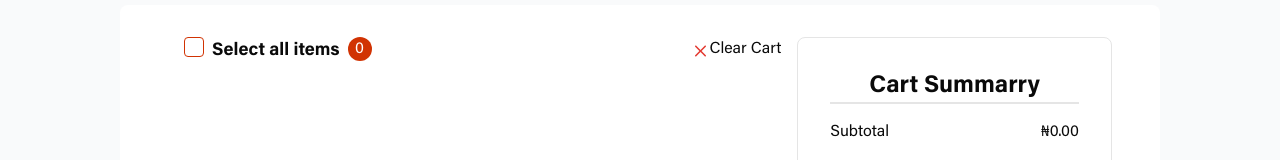
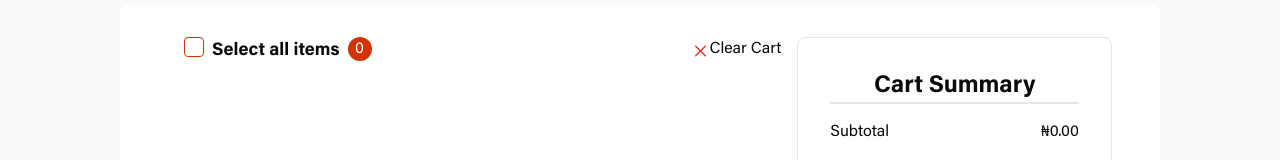
Before and after one commit to it-awonugba/HNG-e-commerce-solution, a Next.js app: page /cart in a window 1280 px wide. Shown: the part 243-403 px from the top of the page. Built offline with nearby package versions, Linux system fonts and the light colour scheme.

Commit message:
Checkout

```diff
--- a/app/_components/Cart/Cart.tsx
+++ b/app/_components/Cart/Cart.tsx
@@ -111,7 +111,7 @@ export default function Cart() {
 
           <div className="col-span-4 p-8 space-y-4 border rounded-lg">
             <div className="border-b-2">
-              <h3 className="text-2xl font-bold text-center">Cart Summarry</h3>
+              <h3 className="text-2xl font-bold text-center">Cart Summary</h3>
             </div>
             <div className="flex justify-between">
               <h3>Subtotal</h3>
--- a/app/checkout/page.tsx
+++ b/app/checkout/page.tsx
@@ -0,0 +1,7 @@
+import React from "react";
+
+export default function page() {
+  return (
+    <section className="bg-[#F9FAFB]  px-6 py-4 lg:px-[7.5rem] lg:py-5"></section>
+  );
+}
```
Also changed, not shown: app/_components/Checkout/AddressForm.tsx (added), app/_components/Checkout/BillingForm.tsx (added), app/_components/Checkout/PaymentSummary.tsx (added).
